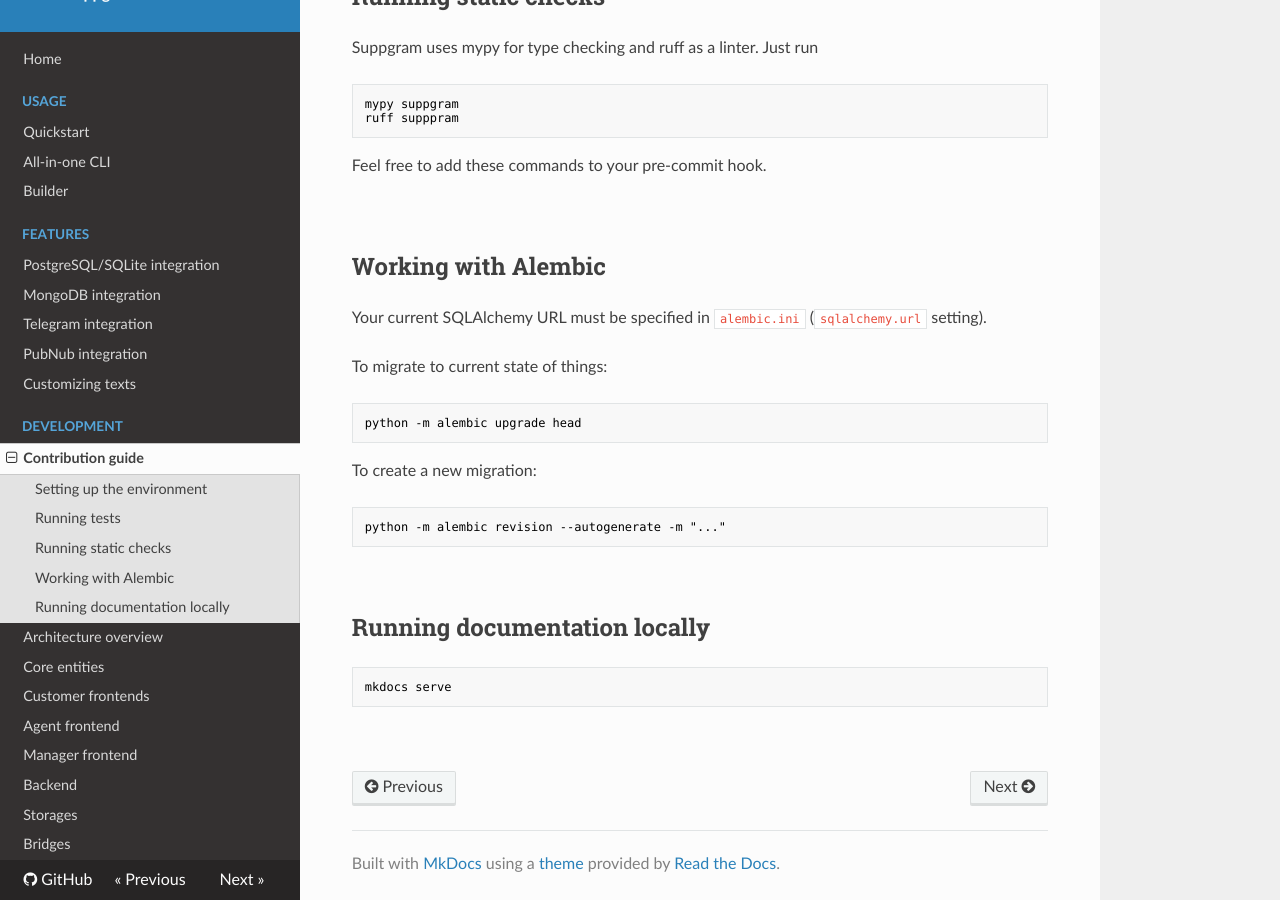
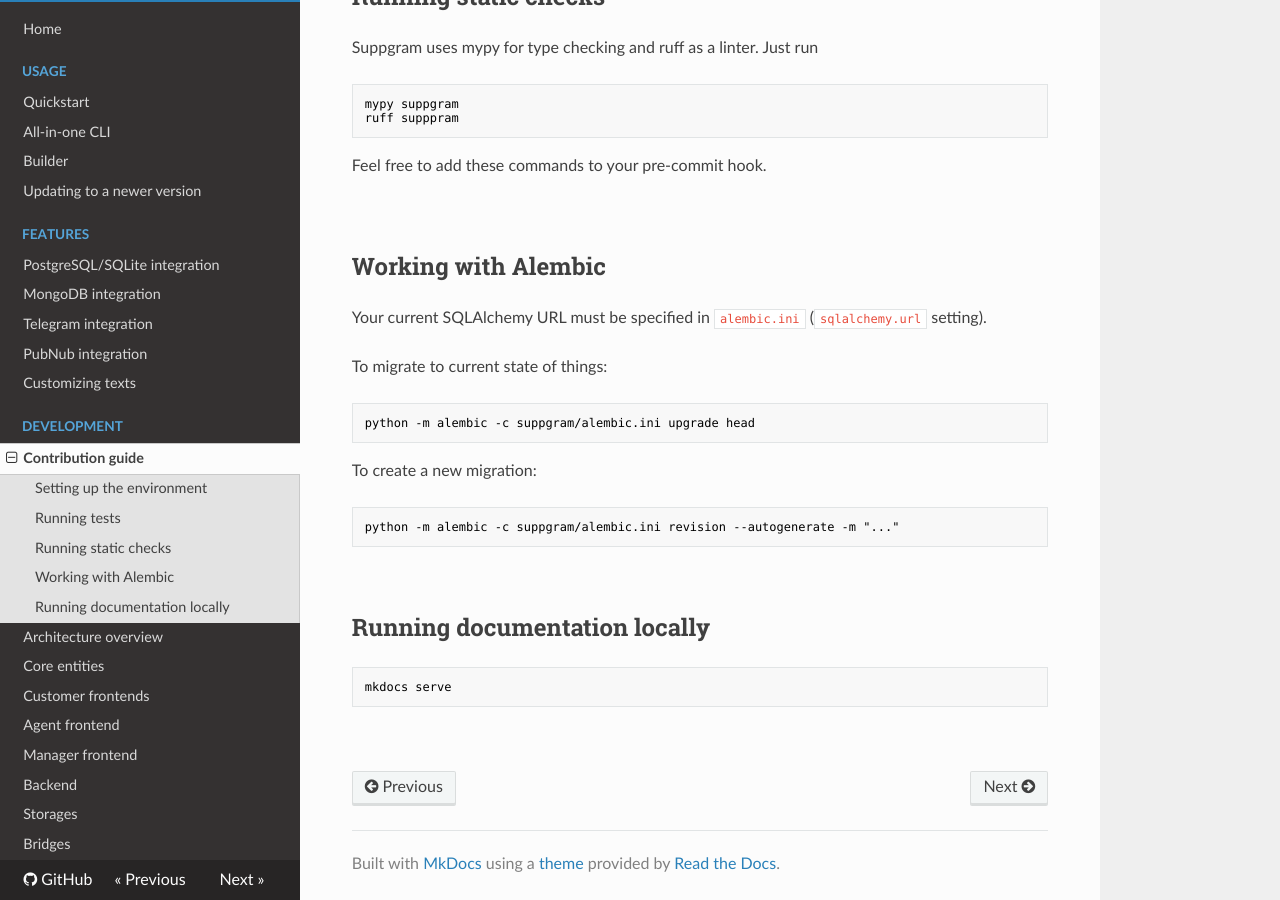
Before and after one commit to Saluev/suppgram, an MkDocs documentation site: the page built from docs/development/contribution_guide.md, in a window 1280 px wide and 900 px high, scrolled down 719 px. Built offline with MkDocs 1.6.1, drawn with Linux system fonts in a browser that asks for light colours; nearby versions of some CDN libraries.

Commit message:
Add image to messages and add updating guide

````diff
--- a/docs/development/contribution_guide.md
+++ b/docs/development/contribution_guide.md
@@ -46,13 +46,13 @@
 To migrate to current state of things:
 
 ```shell
-python -m alembic upgrade head
+python -m alembic -c suppgram/alembic.ini upgrade head
 ```
 
 To create a new migration:
 
 ```shell
-python -m alembic revision --autogenerate -m "..."
+python -m alembic -c suppgram/alembic.ini revision --autogenerate -m "..."
 ```
 
 <br/>
--- a/mkdocs.yml
+++ b/mkdocs.yml
@@ -9,6 +9,7 @@
       - Quickstart: usage/quickstart.md
       - 'All-in-one CLI': usage/all_in_one_cli.md
       - Builder: usage/builder.md
+      - Updating to a newer version: usage/updating.md
   - Features:
       - 'PostgreSQL/SQLite integration': features/sql_integration.md
       - 'MongoDB integration': features/mongodb_integration.md
--- a/pyproject.toml
+++ b/pyproject.toml
@@ -62,6 +62,12 @@
 Repository = "https://github.com/Saluev/suppgram.git"
 Issues = "https://github.com/Saluev/suppgram/issues"
 
+[tool.setuptools]
+include-package-data = true
+
+[tool.setuptools.package-data]
+suppgram = ["alembic.ini"]
+
 [tool.black]
 line-length = 100
 
````
Also changed, not shown: docs/usage/updating.md (added, +27 -0 lines), 5 other files.
